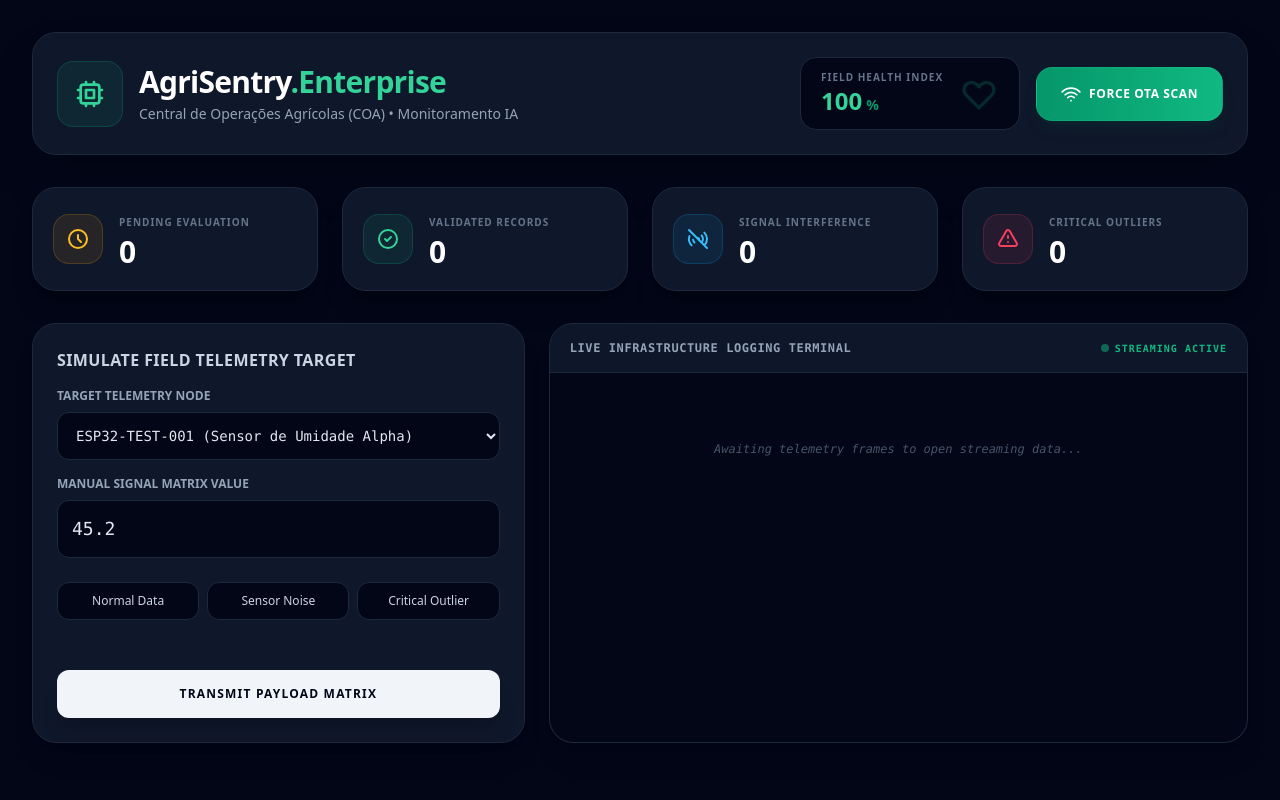
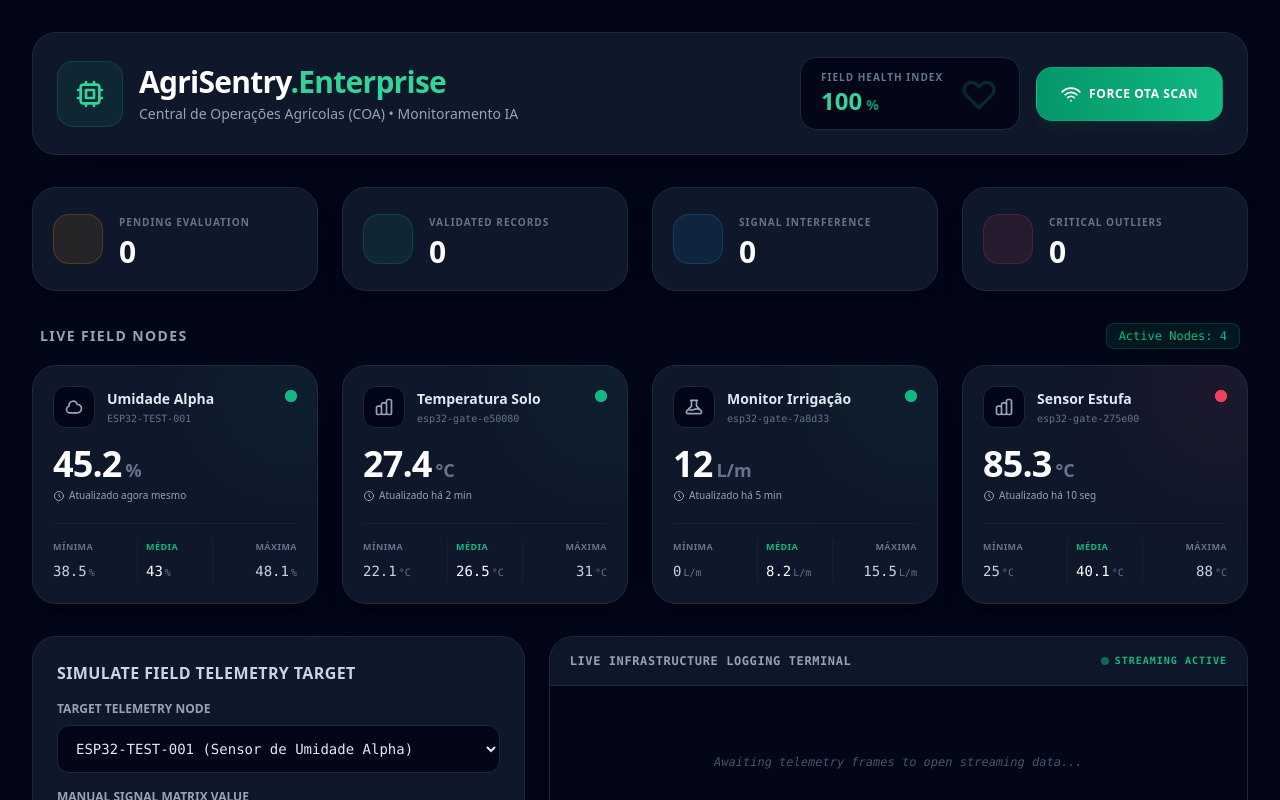
Before and after one commit to arleujr/agrisentry-iot-platform, a Vue app in the folder dashboard-vue/: page / in a window 1280 px wide. Shown: the top 800 px of the page. Built offline with nearby package versions, Linux system fonts and the light colour scheme.

Commit message:
Update App.vue

```diff
--- a/dashboard-vue/src/App.vue
+++ b/dashboard-vue/src/App.vue
@@ -43,11 +43,71 @@
     <section class="grid grid-cols-1 sm:grid-cols-2 lg:grid-cols-4 gap-6 mb-8">
       <div v-for="(metric, idx) in metricsMap" :key="idx" class="bg-slate-900 border border-slate-800 p-5 rounded-3xl flex items-center gap-4 hover:border-slate-700 transition-colors shadow-xl shadow-black/20">
         <div class="p-3 rounded-2xl border" :class="metric.iconBgClass">
-          <div v-html="metric.svg" class="w-6 h-6" :class="metric.colorClass"></div>
+          <div v-vhtml="metric.svg" class="w-6 h-6" :class="metric.colorClass"></div>
         </div>
         <div>
           <span class="text-[10px] font-bold text-slate-500 uppercase tracking-widest">{{ metric.label }}</span>
           <div class="text-3xl font-black tracking-tight text-white mt-0.5">{{ metric.count }}</div>
+        </div>
+      </div>
+    </section>
+
+    <section class="mb-8">
+      <div class="flex items-center justify-between mb-4 px-2">
+        <h2 class="text-sm font-bold tracking-widest uppercase text-slate-400">Live Field Nodes</h2>
+        <span class="text-xs font-mono text-emerald-500 bg-emerald-500/10 px-3 py-1 rounded-lg border border-emerald-500/20 shadow-inner">
+          Active Nodes: {{ sensors.length }}
+        </span>
+      </div>
+
+      <div class="grid grid-cols-1 md:grid-cols-2 lg:grid-cols-3 xl:grid-cols-4 gap-6">
+        <div v-for="sensor in sensors" :key="sensor.id" class="bg-slate-900 border border-slate-800 p-5 rounded-3xl relative overflow-hidden group hover:border-slate-700 transition-all shadow-xl shadow-black/20">
+
+          <div class="absolute -top-10 -right-10 w-32 h-32 blur-3xl opacity-10 transition-all group-hover:opacity-20"
+               :class="sensor.status === 'VALID' ? 'bg-emerald-500' : 'bg-rose-500'"></div>
+
+          <div class="flex justify-between items-start mb-4 relative z-10">
+            <div class="flex items-center gap-3">
+              <div class="p-2.5 rounded-xl bg-slate-950 border border-slate-800 text-slate-400" v-html="getSensorIcon(sensor.type)"></div>
+              <div>
+                <h3 class="text-sm font-bold text-slate-200">{{ sensor.name }}</h3>
+                <p class="text-[10px] text-slate-500 font-mono mt-0.5">{{ sensor.id }}</p>
+              </div>
+            </div>
+            <div class="flex h-3 w-3 relative mt-1">
+              <span class="animate-ping absolute inline-flex h-full w-full rounded-full opacity-75"
+                    :class="sensor.status === 'VALID' ? 'bg-emerald-400' : 'bg-rose-400'"></span>
+              <span class="relative inline-flex rounded-full h-3 w-3"
+                    :class="sensor.status === 'VALID' ? 'bg-emerald-500' : 'bg-rose-500'"></span>
+            </div>
+          </div>
+
+          <div class="mb-5 relative z-10">
+            <div class="flex items-baseline gap-1">
+              <span class="text-4xl font-black text-white tracking-tight">{{ sensor.latest }}</span>
+              <span class="text-lg font-bold text-slate-500">{{ sensor.unit }}</span>
+            </div>
+            <p class="text-[10px] text-slate-400 mt-1 flex items-center gap-1 font-medium">
+              <svg class="w-3 h-3" fill="none" stroke="currentColor" viewBox="0 0 24 24"><path stroke-linecap="round" stroke-linejoin="round" stroke-width="2" d="M12 8v4l3 3m6-3a9 9 0 11-18 0 9 9 0 0118 0z"></path></svg>
+              Atualizado {{ sensor.lastUpdate }}
+            </p>
+          </div>
+
+          <div class="grid grid-cols-3 gap-2 pt-4 border-t border-slate-800/60 relative z-10">
+            <div>
+              <span class="block text-[9px] uppercase tracking-wider text-slate-500 font-bold mb-1">Mínima</span>
+              <span class="text-sm font-mono text-slate-300">{{ sensor.min }}<span class="text-[10px] text-slate-500 ml-0.5">{{ sensor.unit }}</span></span>
+            </div>
+            <div class="px-2 border-x border-slate-800/60">
+              <span class="block text-[9px] uppercase tracking-wider text-emerald-500 font-bold mb-1">Média</span>
+              <span class="text-sm font-mono text-white">{{ sensor.avg }}<span class="text-[10px] text-slate-500 ml-0.5">{{ sensor.unit }}</span></span>
+            </div>
+            <div class="text-right">
+              <span class="block text-[9px] uppercase tracking-wider text-slate-500 font-bold mb-1">Máxima</span>
+              <span class="text-sm font-mono text-slate-300">{{ sensor.max }}<span class="text-[10px] text-slate-500 ml-0.5">{{ sensor.unit }}</span></span>
+            </div>
+          </div>
+
         </div>
       </div>
     </section>
@@ -120,7 +180,14 @@ export default {
         reading_value: 45.2
       },
       metrics: [],
-      logs: []
+      logs: [],
+      // Mock tracking dataset simulating distributed IoT mesh components architecture
+      sensors: [
+        { id: 'ESP32-TEST-001', name: 'Umidade Alpha', type: 'humidity', latest: 45.2, unit: '%', min: 38.5, max: 48.1, avg: 43.0, status: 'VALID', lastUpdate: 'agora mesmo' },
+        { id: 'esp32-gate-e50080', name: 'Temperatura Solo', type: 'temperature', latest: 27.4, unit: '°C', min: 22.1, max: 31.0, avg: 26.5, status: 'VALID', lastUpdate: 'há 2 min' },
+        { id: 'esp32-gate-7a8d33', name: 'Monitor Irrigação', type: 'water', latest: 12.0, unit: 'L/m', min: 0.0, max: 15.5, avg: 8.2, status: 'VALID', lastUpdate: 'há 5 min' },
+        { id: 'esp32-gate-275e00', name: 'Sensor Estufa', type: 'temperature', latest: 85.3, unit: '°C', min: 25.0, max: 88.0, avg: 40.1, status: 'ANOMALY', lastUpdate: 'há 10 seg' }
+      ]
     }
   },
   computed: {
@@ -167,6 +234,15 @@ export default {
     setInterval(this.pollEngine, 2500);
   },
   methods: {
+    // Resolves and returns the corresponding raw inline SVG markup corresponding to node properties
+    getSensorIcon(type) {
+      const icons = {
+        humidity: `<svg class="w-5 h-5" fill="none" stroke="currentColor" viewBox="0 0 24 24"><path stroke-linecap="round" stroke-linejoin="round" stroke-width="2" d="M3 15a4 4 0 004 4h9a5 5 0 10-.1-9.999 5.002 5.002 0 10-9.78 2.096A4.001 4.001 0 003 15z"></path></svg>`,
+        temperature: `<svg class="w-5 h-5" fill="none" stroke="currentColor" viewBox="0 0 24 24"><path stroke-linecap="round" stroke-linejoin="round" stroke-width="2" d="M9 19v-6a2 2 0 00-2-2H5a2 2 0 00-2 2v6a2 2 0 002 2h2a2 2 0 002-2zm0 0V9a2 2 0 012-2h2a2 2 0 012 2v10m-6 0a2 2 0 002 2h2a2 2 0 002-2m0 0V5a2 2 0 012-2h2a2 2 0 012 2v14a2 2 0 01-2 2h-2a2 2 0 01-2-2z"></path></svg>`,
+        water: `<svg class="w-5 h-5" fill="none" stroke="currentColor" viewBox="0 0 24 24"><path stroke-linecap="round" stroke-linejoin="round" stroke-width="2" d="M19.428 15.428a2 2 0 00-1.022-.547l-2.387-.477a6 6 0 00-3.86.517l-.318.158a6 6 0 01-3.86.517L6.05 15.21a2 2 0 00-1.806.547M8 4h8l-1 1v5.172a2 2 0 00.586 1.414l5 5c1.26 1.26.367 3.414-1.415 3.414H4.828c-1.782 0-2.674-2.154-1.414-3.414l5-5A2 2 0 009 10.172V5L8 4z"></path></svg>`
+      };
+      return icons[type] || icons.temperature;
+    },
     // Synchronizes tracking metrics and infrastructure logs directly from backend api
     async pollEngine() {
       try {
```
